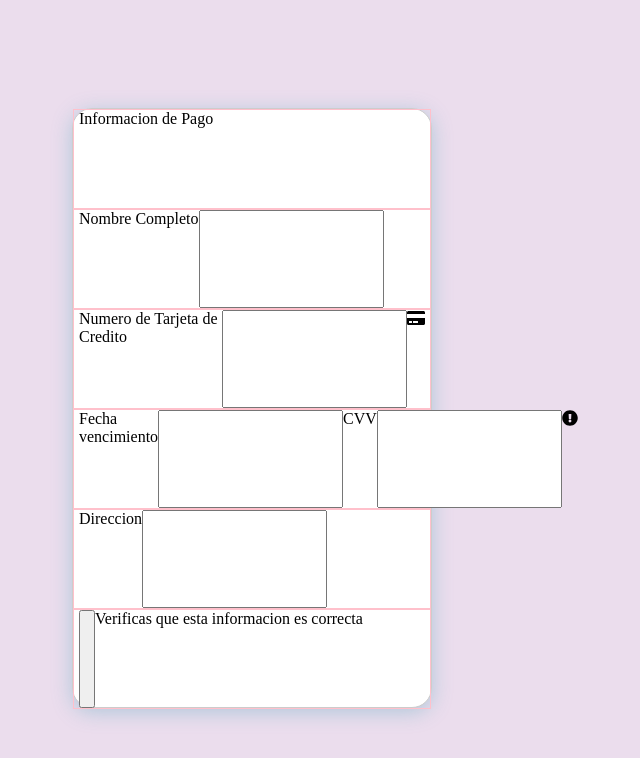
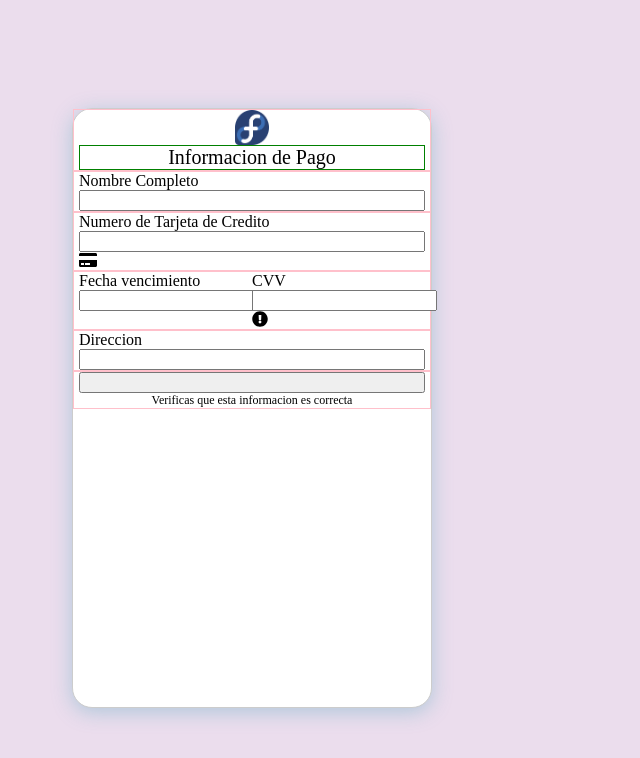
Before and after one commit to victortyau/pay-form, an Angular app: page / in a window 1280 px wide. Shown: the top 758 px of the page, without its empty margins (388-1028 px from the left). Built offline with nearby package versions, Linux system fonts and the light colour scheme.

Commit message:
working on setup space for labels and inputs field

```diff
--- a/src/app/app.component.css
+++ b/src/app/app.component.css
@@ -23,5 +23,39 @@
   display: flex;
   padding: 0 5px;
   border: 1px solid pink;
-  height:100px;
+  height:auto;
 }
+
+.label {
+  width: 100%;
+  font-size: 20px;
+  border: 1px solid green;
+  height: auto;
+  text-align: center;
+}
+
+.small_label {
+  width: 100%;
+  text-align: center;
+  font-size: 12px;
+}
+
+.image {
+  width: 10%;
+}
+
+.column {
+  flex-direction: column;
+}
+
+.row {
+  flex-direction: row;
+}
+
+.center-items {
+  align-items: center;
+}
+
+.half-box {
+  width: 50%;
+}
--- a/src/app/app.component.html
+++ b/src/app/app.component.html
@@ -1,31 +1,36 @@
 <div class="box">
   <div class="pay-form">
-    <div class="input-box">
-      <span>Informacion de Pago</span>
+    <div class="input-box column center-items">
+      <img class="image" src="assets/fedora.png">
+      <span class="label">Informacion de Pago</span>
     </div>
-    <div class="input-box">
+    <div class="input-box column">
       <span>Nombre Completo</span>
       <input type="text" name="" id="" />
     </div>
-    <div class="input-box">
+    <div class="input-box column">
       <span>Numero de Tarjeta de Credito</span>
       <input type="text" name="" id="" />
       <fa-icon [icon]="faCreditCard"></fa-icon>
     </div>
     <div class="input-box">
-      <span>Fecha vencimiento</span>
-      <input type="text" name="" id="" />
-      <span>CVV</span>
-      <input type="text" name="" id="" />
-      <fa-icon [icon]="faExclamationCircle"></fa-icon>
+      <div class="half-box">
+        <span>Fecha vencimiento</span>
+        <input type="text" name="" id="" />
+      </div>
+      <div class="half-box">
+        <span>CVV</span>
+        <input type="text" name="" id="" />
+        <fa-icon [icon]="faExclamationCircle"></fa-icon>
+      </div>
     </div>
-    <div class="input-box">
+    <div class="input-box column">
       <span>Direccion</span>
       <input type="text" name="" id="" />
     </div>
-    <div class="input-box">
+    <div class="input-box column">
       <input type="button" name="" id="" />
-      <span>Verificas que esta informacion es correcta</span>
+      <span class="small_label">Verificas que esta informacion es correcta</span>
     </div>
   </div>
 </div>
```
Also changed, not shown: src/assets/fedora.png (added).
